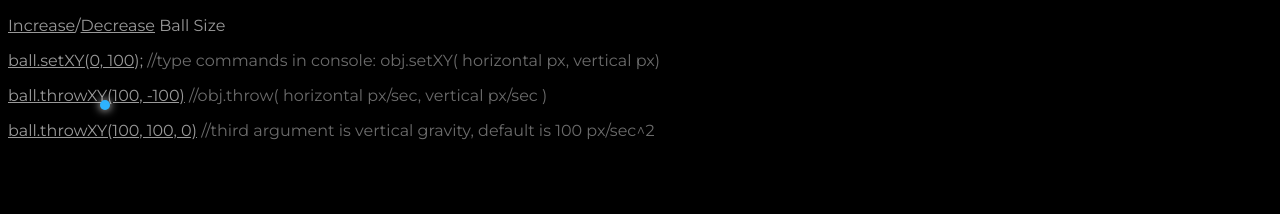
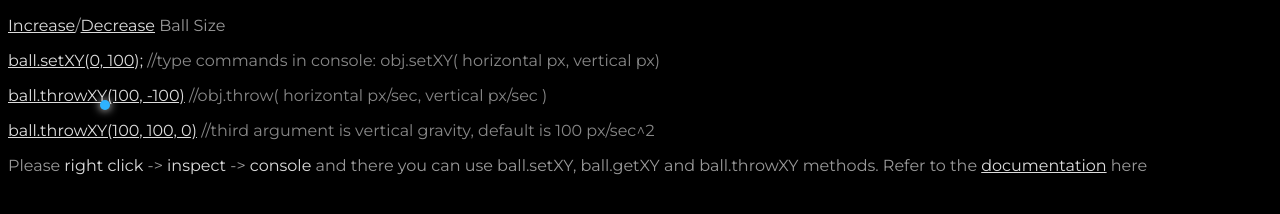
Before and after one commit to zemse/projectile.js, a plain HTML site: page index.html in a window 1280 px wide. Drawn offline with Linux system fonts and the light colour scheme.

Commit message:
add link to doc

```diff
--- a/index.css
+++ b/index.css
@@ -3,10 +3,12 @@ body {
 }
 p {
   font-family: 'Montserrat', sans-serif;
-  color:white;
-  opacity: 0.6;
+  color:#fff9;
 }
-span {
+span, a {
+  color:#fffd;
+}
+.click, a {
   text-decoration: underline;
 }
 #element {
@@ -22,6 +24,6 @@ span {
 }
 
 .comment {
-  opacity: 0.7;
+  color:#fff8;
   text-decoration: none;
 }
--- a/index.html
+++ b/index.html
@@ -10,10 +10,11 @@
     <div id="element">
 
     </div>
-    <p><span id="increase-size">Increase</span>/<span id="decrease-size">Decrease</span> Ball Size</p>
-    <p><span id="set-position">ball.setXY(0, 100);</span> <span class="comment">//type commands in console: obj.setXY( horizontal px, vertical px)</span></p>
-    <p><span id="default-gravity-throw">ball.throwXY(100, -100)</span> <span class="comment">//obj.throw( horizontal px/sec, vertical px/sec )</span></p>
-    <p><span id="gravity-less-throw">ball.throwXY(100, 100, 0)</span> <span class="comment">//third argument is vertical gravity, default is 100 px/sec^2</span></p>
+    <p><span class="click" id="increase-size">Increase</span>/<span class="click" id="decrease-size">Decrease</span> Ball Size</p>
+    <p><span class="click" id="set-position">ball.setXY(0, 100);</span> <span class="comment">//type commands in console: obj.setXY( horizontal px, vertical px)</span></p>
+    <p><span class="click" id="default-gravity-throw">ball.throwXY(100, -100)</span> <span class="comment">//obj.throw( horizontal px/sec, vertical px/sec )</span></p>
+    <p><span class="click" id="gravity-less-throw">ball.throwXY(100, 100, 0)</span> <span class="comment">//third argument is vertical gravity, default is 100 px/sec^2</span></p>
+    <p>Please <span>right click</span> -> <span>inspect</span> -> <span>console</span> and there you can use ball.setXY, ball.getXY and ball.throwXY methods. Refer to the <a href="https://github.com/zemse/projectile.js/blob/master/README.md">documentation</a> here</p>
     <script src="projectile.js" charset="utf-8"></script>
     <script src="index.js" charset="utf-8"></script>
   </body>
```
